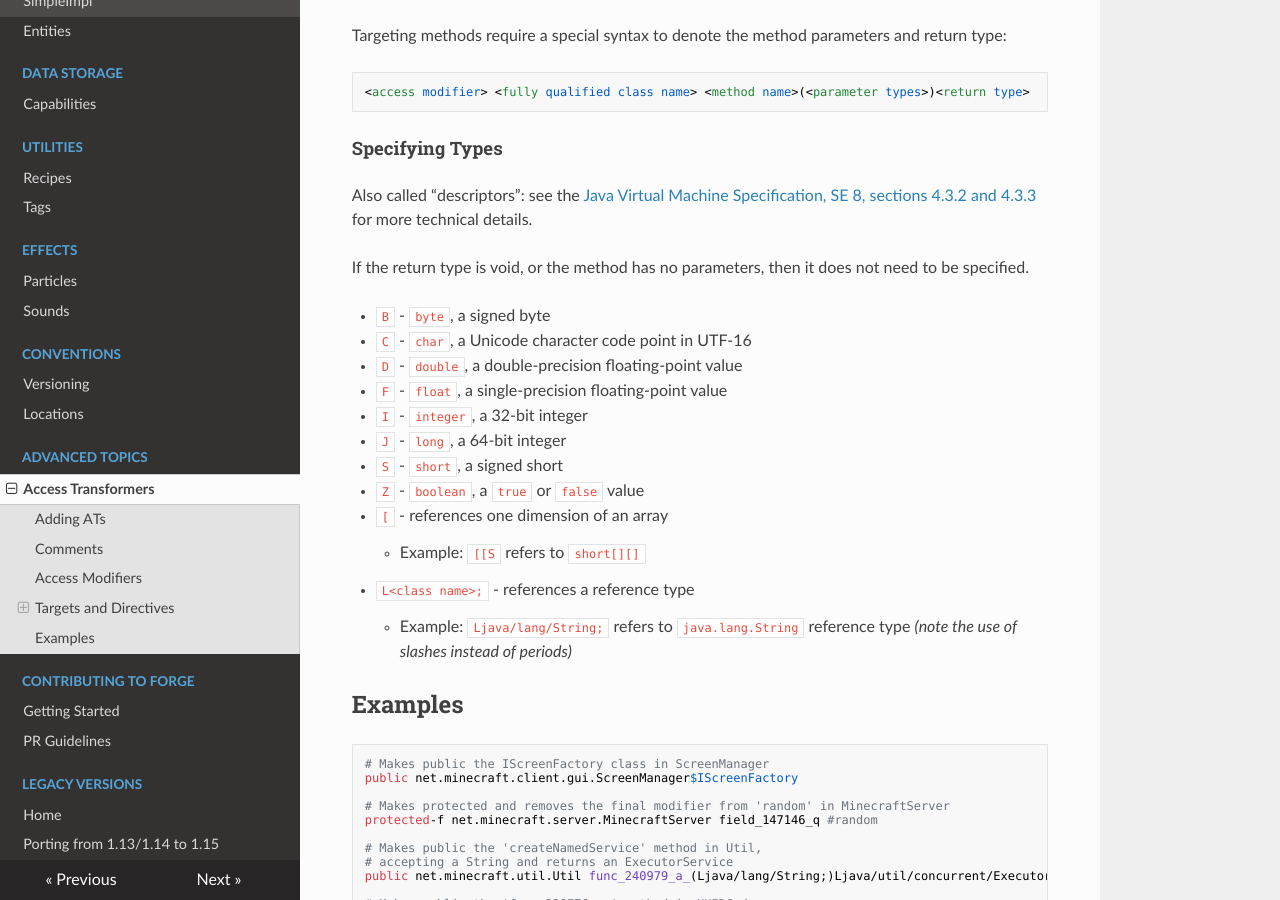
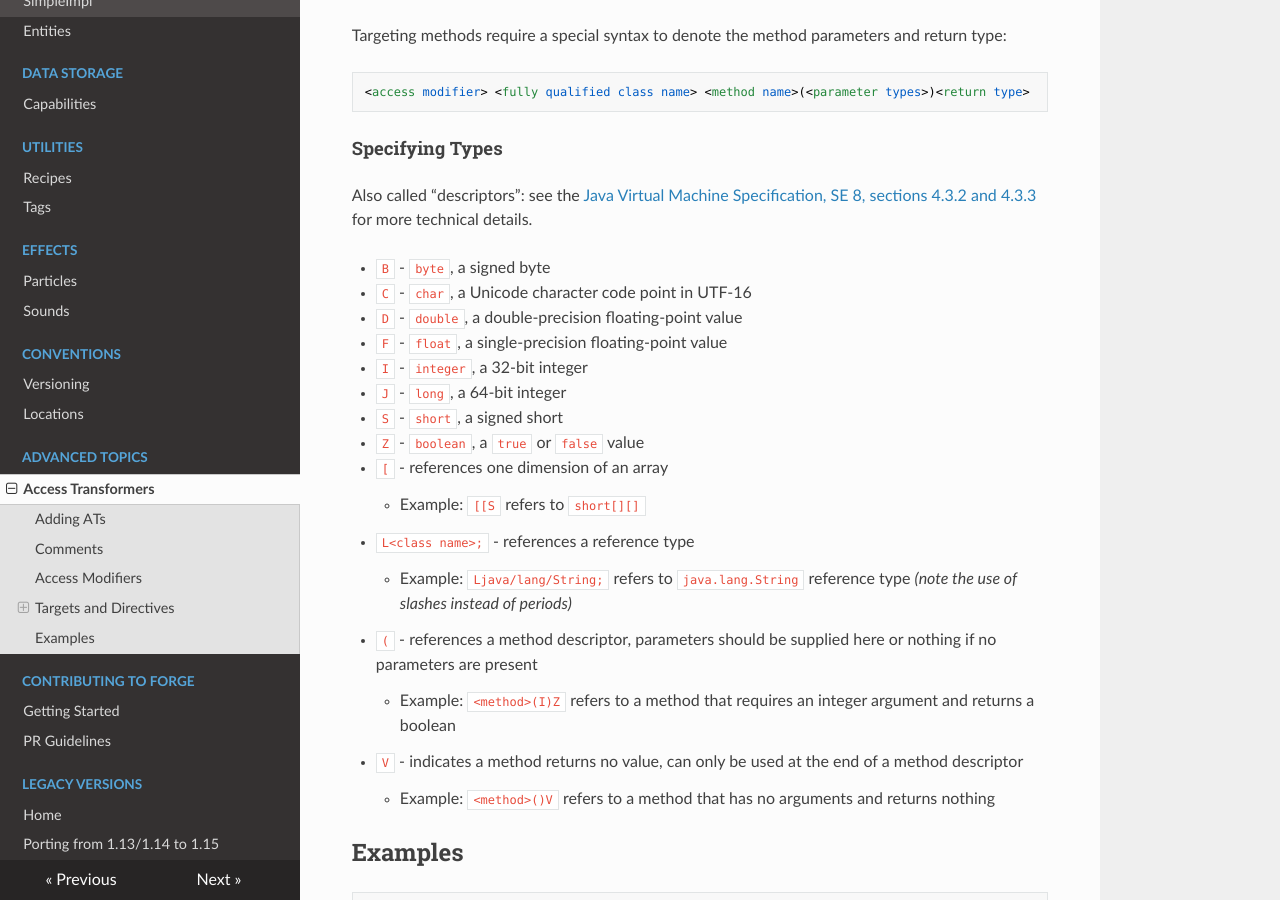
Before and after one commit to MinecraftForge/Documentation, an MkDocs documentation site: the page built from docs/advanced/accesstransformers.md, in a window 1280 px wide and 900 px high, scrolled down 1965 px. Built offline with MkDocs 1.6.1, drawn with Linux system fonts in a browser that asks for light colours; nearby versions of some CDN libraries.

Commit message:
Add Method and Void Descriptors (#28)
Updates access transformers for a brief description of the method and void descriptors. Removes an incorrect statement that void methods or methods with no parameters do not need these descriptors.

```diff
--- a/docs/advanced/accesstransformers.md
+++ b/docs/advanced/accesstransformers.md
@@ -72,8 +72,6 @@ Targeting methods require a special syntax to denote the method parameters and r
 
 Also called "descriptors": see the [Java Virtual Machine Specification, SE 8, sections 4.3.2 and 4.3.3][jvmdescriptors] for more technical details.
 
-If the return type is void, or the method has no parameters, then it does not need to be specified.
-
   * `B` - `byte`, a signed byte
   * `C` - `char`, a Unicode character code point in UTF-16
   * `D` - `double`, a double-precision floating-point value
@@ -86,6 +84,10 @@ If the return type is void, or the method has no parameters, then it does not ne
     * Example: `[[S` refers to `short[][]`
   * `L<class name>;` - references a reference type
     * Example: `Ljava/lang/String;` refers to `java.lang.String` reference type _(note the use of slashes instead of periods)_
+  * `(` - references a method descriptor, parameters should be supplied here or nothing if no parameters are present
+    * Example: `<method>(I)Z` refers to a method that requires an integer argument and returns a boolean
+  * `V` - indicates a method returns no value, can only be used at the end of a method descriptor
+    * Example: `<method>()V` refers to a method that has no arguments and returns nothing
 
 Examples
 --------
```
